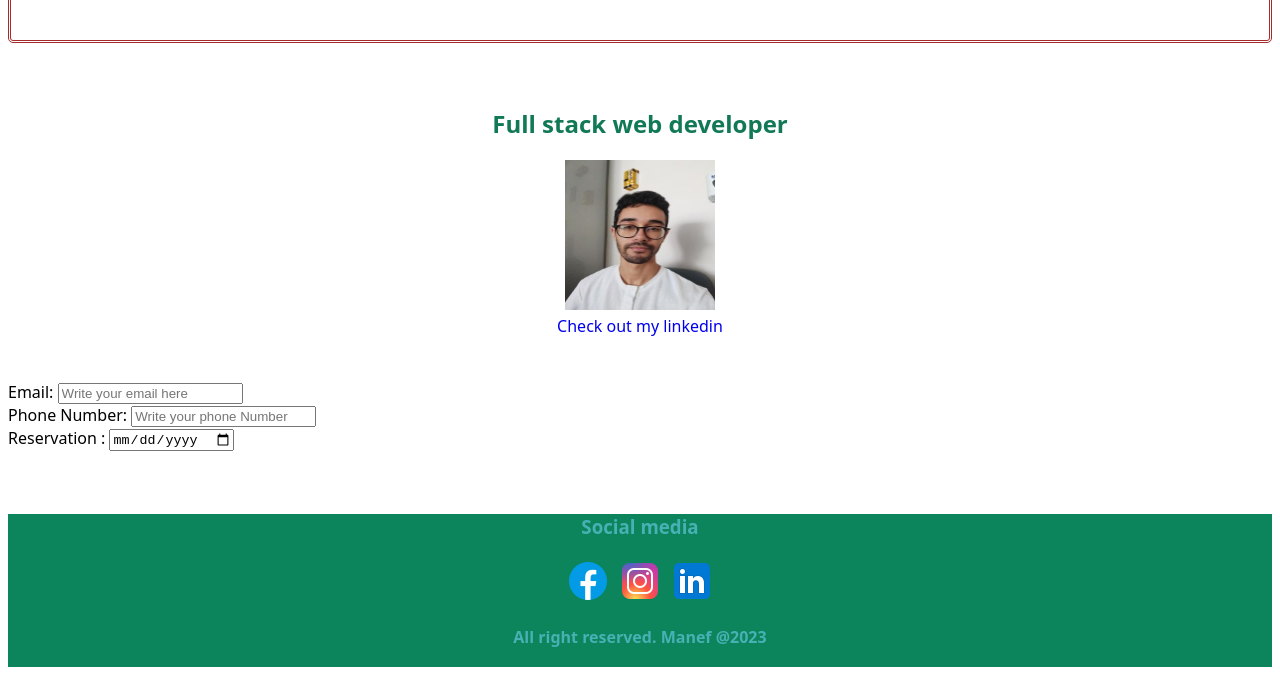
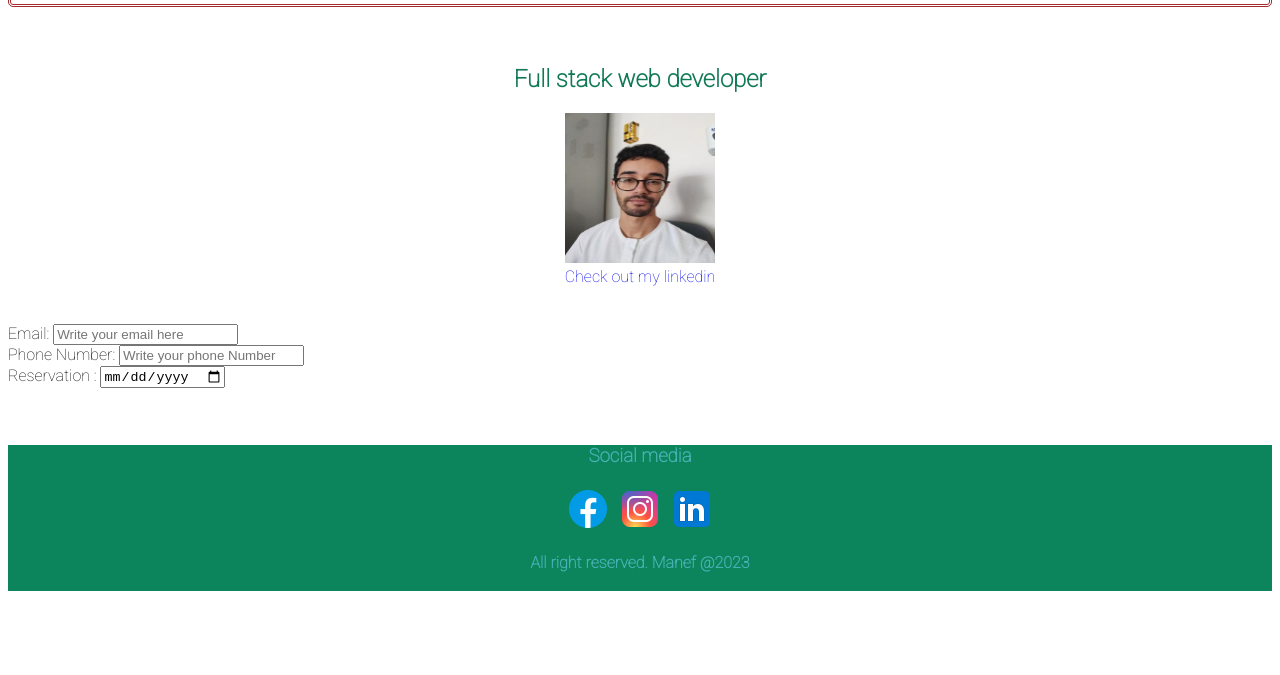
Before and after one commit to ManefMbg/HTMLCheckpoint, a plain HTML site: page index.html in a window 1280 px wide. Shown: the part 553-1228 px from the top of the page. After the commit the page ends 1152 px from the top, so only its background shows below. Drawn offline with Linux system fonts and the light colour scheme.

Commit message:
second commit

```diff
--- a/index.html
+++ b/index.html
@@ -67,8 +67,8 @@
 
     <center>
    <h3>Social media</h3>
-<a rel="link" href="https://www.facebook.com/jinky.dk/" target="_blank"><img src="./media/facebook.png" alt="facebook"></a>
-<a rel="link" href="https://www.instagram.com/spasiba_mbg/" target="_blank"><img src="./media/instagram.png" alt="instagram"></a>
+<a  href="https://www.facebook.com/jinky.dk/" target="_blank"><img src="./media/facebook.png" alt="facebook"></a>
+<a rel="hyperlink" href="https://www.instagram.com/spasiba_mbg/" target="_blank"><img src="./media/instagram.png" alt="instagram"></a>
 <a href="https://www.linkedin.com/in/manef-ben-ghorbel-780a591b2/" target="_blank"><img src="./media/linkedin.png" alt="linkedin"></a>
     <p><b>All right reserved. Manef @2023</b></p>
 </center>
--- a/style.css
+++ b/style.css
@@ -1,3 +1,7 @@
+
+  @import url('https://fonts.googleapis.com/css2?family=Roboto:wght@100&display=swap');
+
+
 .Resume a{
 text-decoration: none;
 
@@ -13,7 +17,7 @@ text-decoration: none;
 }
 
 html{
-    font-family: system-ui, -apple-system, BlinkMacSystemFont, 'Segoe UI', Roboto, Oxygen, Ubuntu, Cantarell, 'Open Sans', 'Helvetica Neue', sans-serif;
+    font-family: 'Roboto', sans-serif;
 }
 
 .Work{
```
Also changed, not shown: 1 other file.
